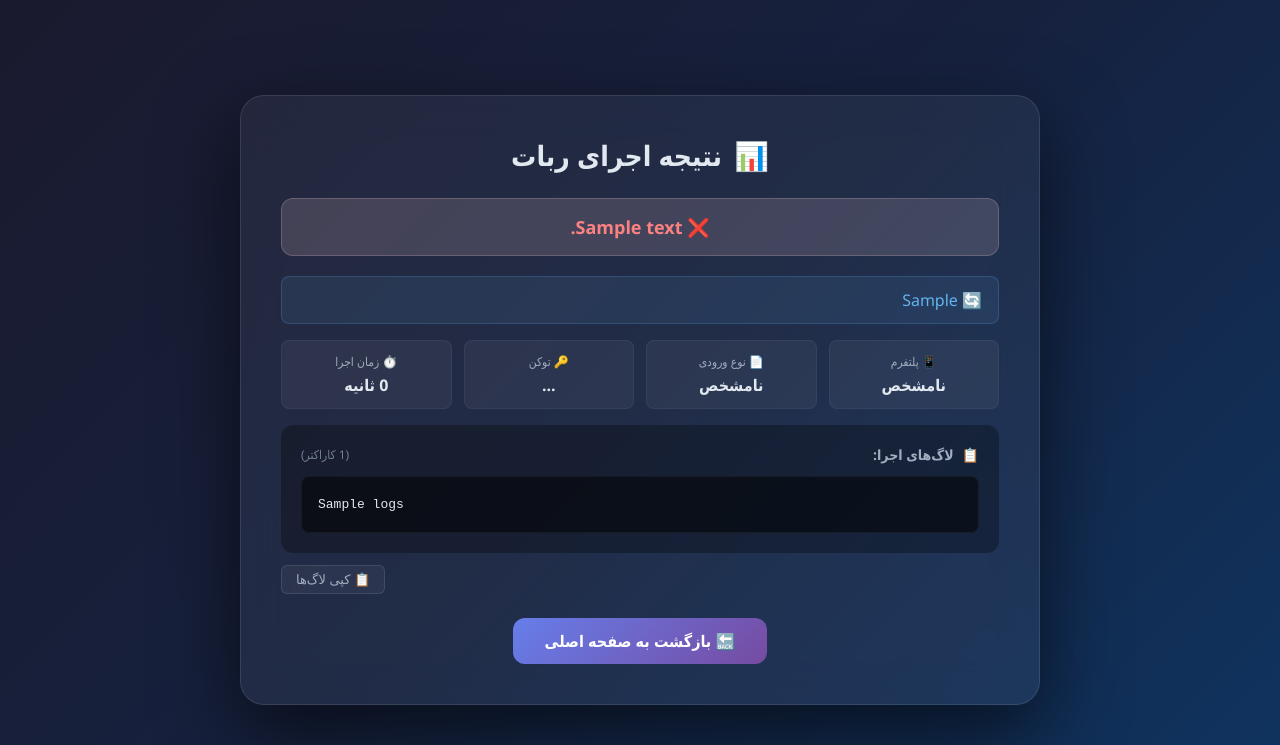
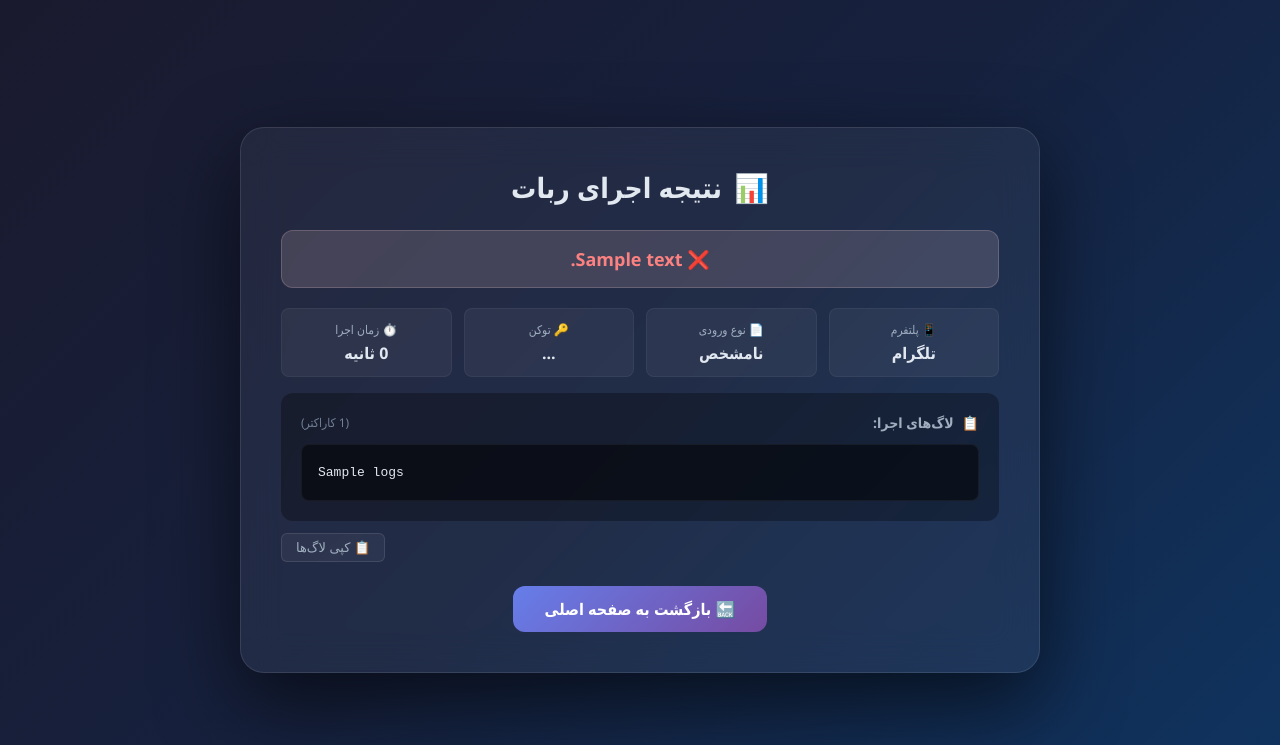
Before and after one commit to POIUU02/rubika, a Python web app: template templates/result.html in a window 1280 px wide. Shown: the top 745 px of the page. Run offline with Jinja, Linux system fonts and the light colour scheme; the template is opened without the code that fills it: most values are stand-ins (such as "Sample title", 1, 10 or a date in 2020).

Commit message:
result.html

```diff
--- a/templates/result.html
+++ b/templates/result.html
@@ -210,16 +210,10 @@
                 {{ result.message }}
             </div>
 
-            {% if result.injection_msg %}
-                <div class="info-msg info">
-                    🔄 {{ result.injection_msg }}
-                </div>
-            {% endif %}
-
             <div class="stats-grid">
                 <div class="stat-item">
                     <div class="label">📱 پلتفرم</div>
-                    <div class="value">{{ request.form.get('platform', 'نامشخص') }}</div>
+                    <div class="value">تلگرام</div>
                 </div>
                 <div class="stat-item">
                     <div class="label">📄 نوع ورودی</div>
```
